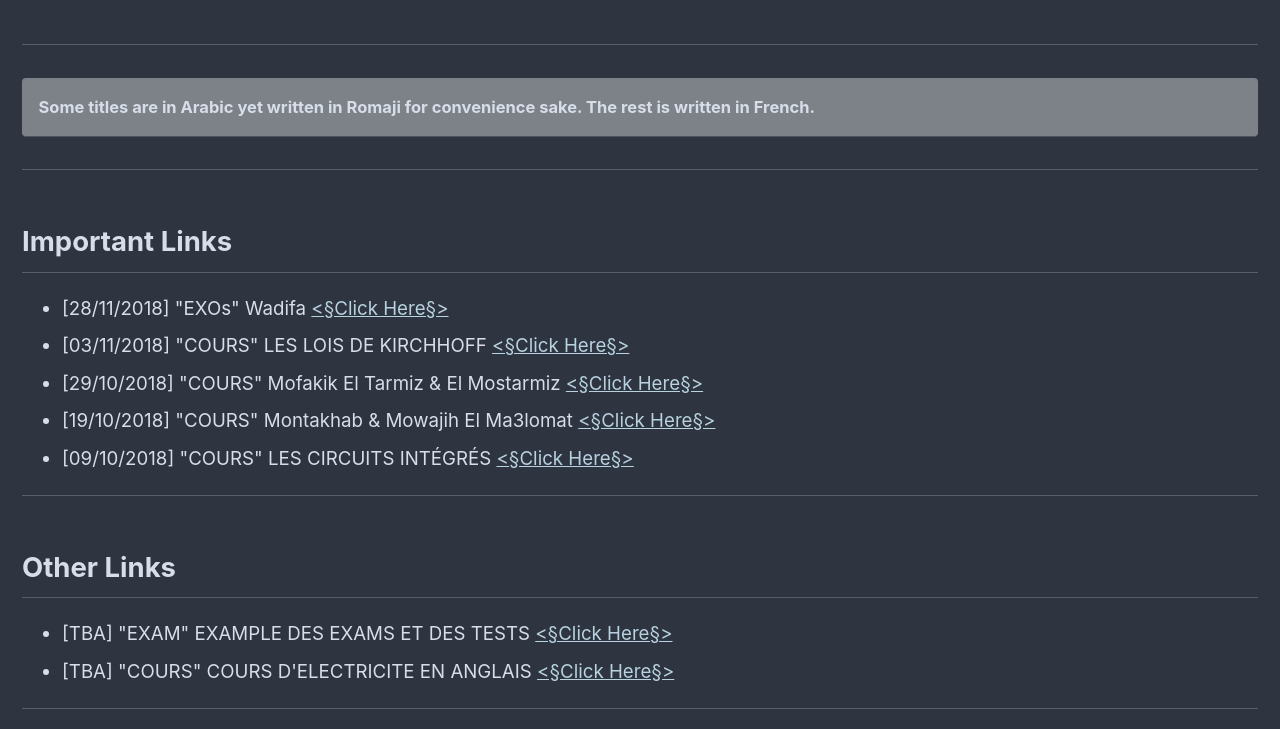
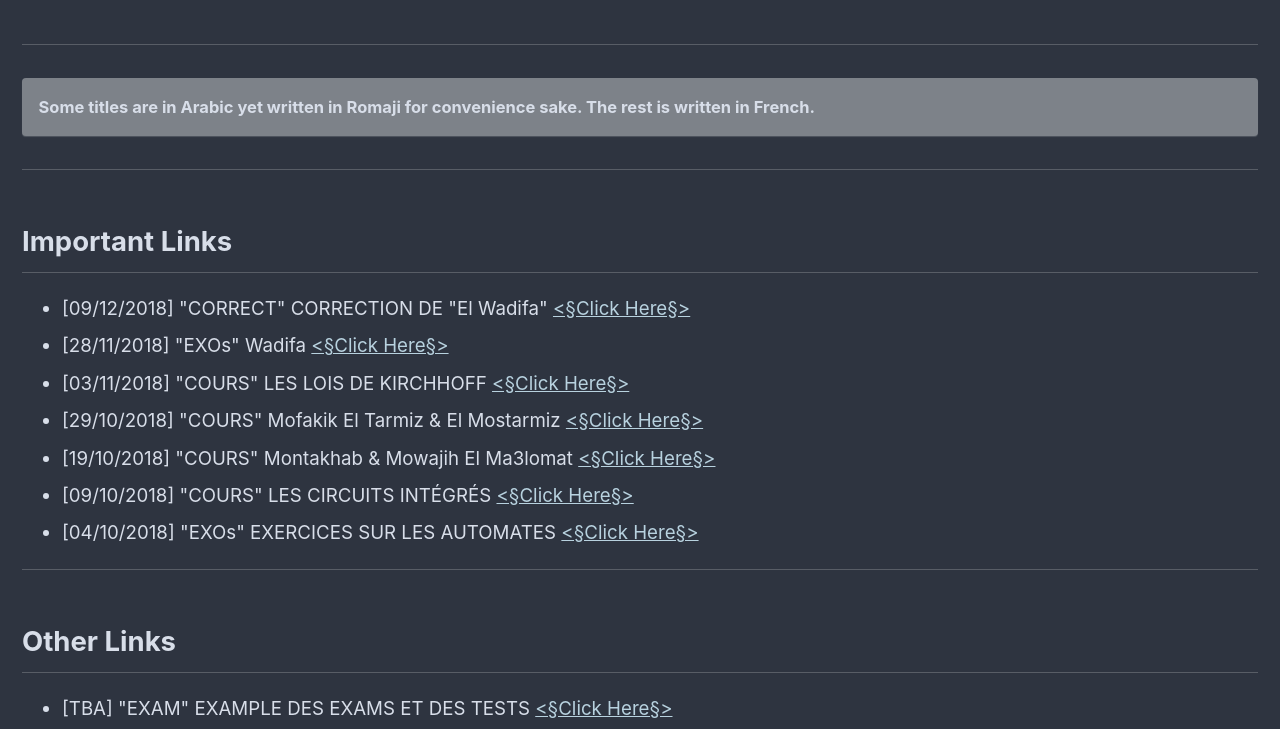
Before and after one commit to ee-2mt/ee-2mt.github.io, a plain HTML site: page index.html in a window 1280 px wide. Shown: the part 431-1160 px from the top of the page. Drawn offline with Linux system fonts and the light colour scheme.

Commit message:
Update index.html

```diff
--- a/index.html
+++ b/index.html
@@ -168,6 +168,9 @@
 
             <ul>
               <li>
+                [09/12/2018] "CORRECT" CORRECTION DE "El Wadifa" <a href="https://goo.gl/tXmb4T"><§Click Here§></a>
+              </li>
+              <li>
                 [28/11/2018] "EXOs" Wadifa <a href="https://goo.gl/Xcij1s"><§Click Here§></a>
               </li>
               <li>
@@ -181,6 +184,9 @@
               </li>
               <li>
                 [09/10/2018] "COURS" LES CIRCUITS INTÉGRÉS <a href="https://goo.gl/JoSkff"><§Click Here§></a>
+              </li>
+              <li>
+                [04/10/2018] "EXOs" EXERCICES SUR LES AUTOMATES <a href="https://goo.gl/8TeKbC"><§Click Here§></a>
               </li>
             </ul>
 
```
